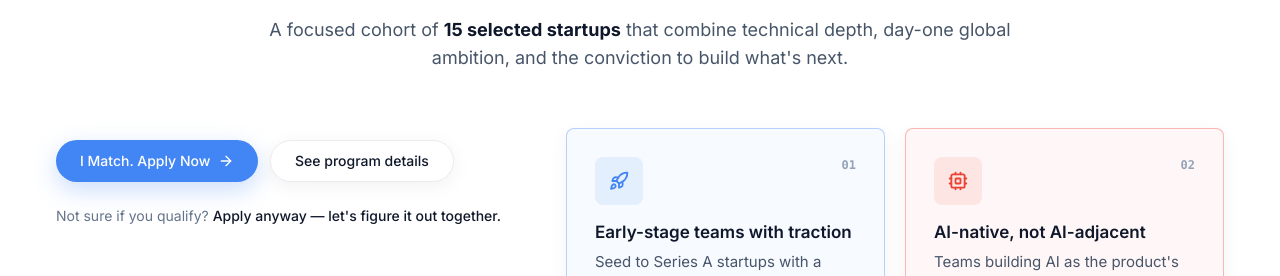
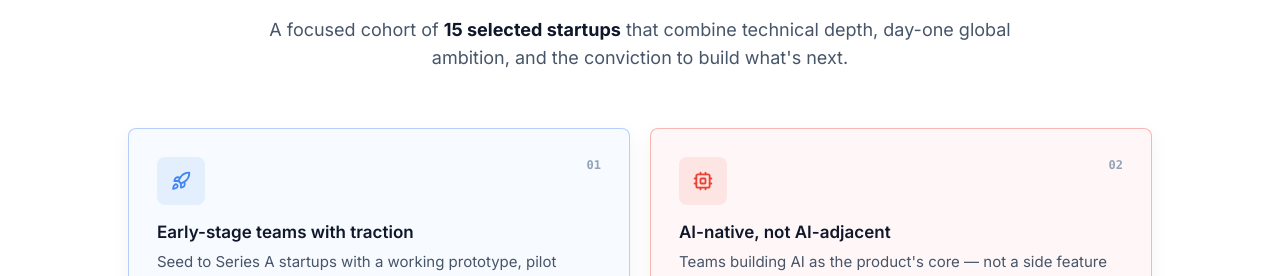
Before and after one commit to NYCU-SYC/Google-Project-Hatcher-X-SparkLabs-Website, a Next.js app: page / in a window 1280 px wide. Shown: the part 1360-1636 px from the top of the page. Built offline with nearby package versions, Linux system fonts and the light colour scheme; no server answers.

Commit message:
Remove who section CTA block

```diff
--- a/components/sections/WhoShouldApply.tsx
+++ b/components/sections/WhoShouldApply.tsx
@@ -2,7 +2,6 @@
 
 import { motion } from "framer-motion";
 import { Rocket, Cpu, Globe2, Users, Sparkles } from "lucide-react";
-import { Button } from "@/components/ui/Button";
 import { useTranslation } from "@/lib/i18n/LanguageProvider";
 
 /**
@@ -98,35 +97,9 @@ export function WhoShouldApply() {
           </p>
         </motion.div>
 
-        <div className="grid grid-cols-1 lg:grid-cols-12 gap-10 lg:gap-14 items-start">
-          {/* Left — CTA + reassurance */}
-          <motion.div
-            initial={{ opacity: 0, y: 12 }}
-            whileInView={{ opacity: 1, y: 0 }}
-            viewport={{ once: true, margin: "-80px" }}
-            transition={{ duration: 0.5 }}
-            className="lg:col-span-5 lg:pt-3"
-          >
-            <div className="flex flex-wrap justify-center gap-3 lg:justify-start">
-              <Button href="/apply" variant="primary" size="md" withArrow>
-                {t.criteria.matchCta}
-              </Button>
-              <Button href="#program-at-a-glance" variant="secondary" size="md">
-                {t.criteria.detailsCta}
-              </Button>
-            </div>
-
-            {/* Reassurance — keeps the "not sure?" friction-killer in view */}
-            <div className="mt-6 text-center text-sm text-slate-500 lg:text-left">
-              {t.criteria.uncertainPrompt}{" "}
-              <span className="text-slate-900 font-medium">
-                {t.criteria.uncertainAnswer}
-              </span>
-            </div>
-          </motion.div>
-
-          {/* Right — 2x2 criteria card grid */}
-          <div className="lg:col-span-7">
+        <div className="mx-auto max-w-5xl">
+          {/* 2x2 criteria card grid */}
+          <div>
             <div className="grid grid-cols-1 sm:grid-cols-2 gap-4 md:gap-5">
               {criteriaMeta.map((meta, i) => {
                 const card = t.criteria.cards[i];
```
